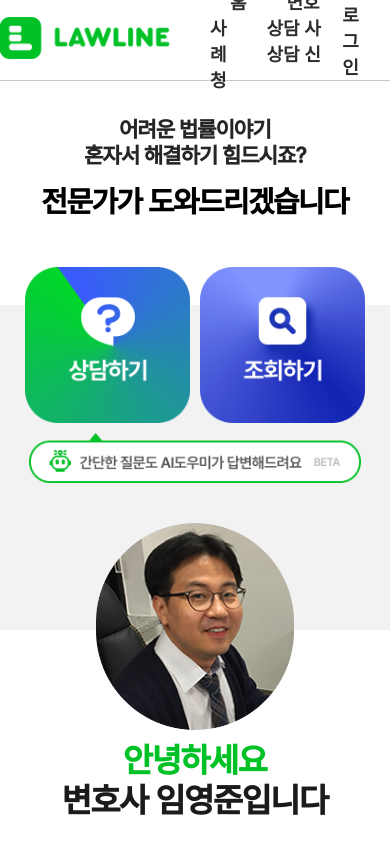
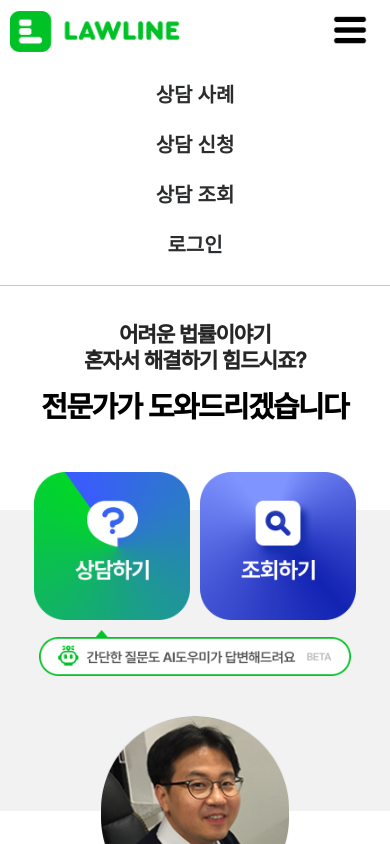
Before and after one commit to LyncareProject/LawLine, a React (Create React App) app in the folder client/: page / in a window 390 px wide. Shown: the top 844 px of the page. Built offline with nearby package versions, Linux system fonts and the light colour scheme.

Commit message:
헤더 모바일

```diff
--- a/client/public/index.html
+++ b/client/public/index.html
@@ -11,7 +11,7 @@
     <meta name="description" content="어려운 법률상담 로라인에서 확실하고 쉽게 설명해 드립니다.">
     <link rel="Lawline_icon" href="%PUBLIC_URL%/Favicon192.png" type="image/png">
 
-        <meta name="keywords"  content="전문변호사, 변호사, 법률상담, 임영준변호사, 임영준, 법무법인정곡, 법무법인 정곡, 상담, 가사, 이혼, 상속, 서울시 양천구 법률고문, 민사, 정곡, 형사, 민사, 여의도정보맨, 권혁중교수, 권혁중,여의도 정보맨 ,ai법률도우미 ,ai , ai법률상담 " />
+        <meta name="keywords"  content="전문변호사,상담사례,상담신청,상담조회, 변호사, 법률상담, 임영준변호사, 임영준, 법무법인정곡, 법무법인 정곡, 상담, 가사, 이혼, 상속, 서울시 양천구 법률고문, 민사, 정곡, 형사, 민사, 여의도정보맨, 권혁중교수, 권혁중,여의도 정보맨 ,ai법률도우미 ,ai , ai법률상담 " />
 
         <meta name="og:site_name" content="로라인 홈페이지" />
         <meta property="og:title" content="로라인 | 어려운 법률이야기 전문가가 도와드리겠습니다" />
--- a/client/src/components/Header/Header.css
+++ b/client/src/components/Header/Header.css
@@ -48,3 +48,51 @@
 .LoginBtn:hover {
   opacity: 0.7;
 }
+
+@media (max-width:650px) {
+  .App .Header {
+    width: 100%;
+    position: relative;
+    top: 0;
+    height: 100%;
+    background-color: #fff;
+  }
+  .HeaderWrap , .HeaderLeft ,.Menu  ,.Menu a , .LoginBtn{
+    display: block;
+    width: 100%;
+    margin: 0 auto;
+    text-align: center;
+    font-size: 20px;
+    line-height: 50px;
+    text-indent: 0;
+    padding: 0;
+  }
+  .HeaderLeft{
+    position: relative;
+    display: block;
+  }
+  .Logo{
+    position: absolute;
+    top: 11px;
+    left: 10px;
+  }
+  .hamburger_icon{
+    position: absolute;
+    right: 10px;
+    width: 60px;
+  }
+  .x_icon{
+    position: absolute;
+    right: 10px;
+    width: 60px;
+    transition: all 0.3s;
+    display: none;
+  }
+  .Menu {
+    display: block;
+    padding-top: 70px;
+  }
+  .LoginBtn{
+    margin-bottom: 15px;
+  }
+}
--- a/client/src/components/Header/Header.jsx
+++ b/client/src/components/Header/Header.jsx
@@ -1,6 +1,8 @@
 import "./Header.css";
 import { Link } from "react-router-dom";
 import Logo from "../../assets/images/Logo.png";
+import hamburger_icon from "../../components/images/hamburger_icon.png";
+import x_icon from "../../components/images/x_icon.png";
 import { useSelector } from "react-redux";
 import { useNavigate } from "react-router-dom";
 import { useDispatch } from "react-redux";
@@ -20,12 +22,16 @@ const Header = () => {
         <div className="HeaderLeft">
           <a href="/">
             <img className="Logo" src={Logo} alt="Logo" />
+            <img className="hamburger_icon" src={hamburger_icon} alt="hamburger_icon" />
+            <img className="x_icon" src={x_icon} alt="x_icon" />
+
           </a>
           <div className="Menu">
-            <Link to="/">홈</Link>
-            <Link to="/lawyers">변호사</Link>
+            {/* <Link to="/">홈</Link> */}
+            {/* <Link to="/lawyers">변호사</Link> */}
             <Link to="/counsel/list">상담 사례</Link>
             <Link to="/counsel">상담 신청</Link>
+            <Link to="/view">상담 조회</Link>
           </div>
         </div>
         {user.isLogined ? (
--- a/client/src/pages/Completed/Completed.css
+++ b/client/src/pages/Completed/Completed.css
@@ -60,7 +60,7 @@ h5{
 
 @media  (min-width: 1200px){
   .Completed{
-    width: 60%;
+    width: 35%;
   }
   .Ball{
     margin-top: 40px;
--- a/client/src/pages/Inquiry/Inquiry.css
+++ b/client/src/pages/Inquiry/Inquiry.css
@@ -80,6 +80,10 @@ letter-spacing: -0.75px;
 
 
 }
+.Inquiry .Phone_number, .Inquiry .Phone_number input{
+  display: block;
+  margin-left: 0;
+}
 .Phone_number p , .Passwor p{
   margin-bottom: 10px;
 }
@@ -153,7 +157,7 @@ hr{
 
 @media  (min-width: 1200px){
   .Inquiry{
-    width: 60%;
+    width: 35%;
   }
     .Ball{
     margin-top: 40px;
--- a/client/src/pages/Main/Main.css
+++ b/client/src/pages/Main/Main.css
@@ -64,7 +64,7 @@ margin-bottom: 110px;
 }
 
 .section_img{
-  width: 90%;
+  width: 85%;
   display: flex;
   justify-content: space-around;
  font-size: 0;
@@ -83,7 +83,7 @@ width: 100%;
 
 /* ai */
 .ai {
-  width: 85%;
+  width: 80%;
   margin: 0 auto;
 
  margin-top: 10px;
--- a/client/src/pages/View/View.css
+++ b/client/src/pages/View/View.css
@@ -65,6 +65,10 @@ font-weight: 400;
 line-height: 20px;
 border: 0;
 }
+.View .Phone_number p ,.View .Phone_number input{
+  display: block;
+  margin-left: 0;
+}
 hr{
   margin-top: 10px;
   border-bottom: 1px solid #E2E4E5;
@@ -116,6 +120,6 @@ hr{
 }
 @media  (min-width: 1400px){
   .View {
-    width: 50%;
+    width: 35%;
   }
 }
--- a/client/src/pages/View_completed/View_completed.css
+++ b/client/src/pages/View_completed/View_completed.css
@@ -26,17 +26,17 @@
 
 
 /* 전화번호 */
-.Phone_number{
+.View_completed .Phone_number{
   display: table;
   width: 100%;
   text-wrap: nowrap;
 }
-.Phone_number p {
+.View_completed .Phone_number p {
   display: table-cell;
   width: 10%;
 
 }
-.Phone_number input{
+.View_completed .Phone_number input{
   display: table-cell;
   font-size: 20px;
   margin-left: 10px;
@@ -114,6 +114,6 @@ margin-top: 25px;
 
 @media  (min-width: 1400px){
   .View_completed{
-    width: 50%;
+    width: 35%;
   }
 }
```
Also changed, not shown: client/src/components/images/hamburger_icon.png (added), client/src/components/images/x_icon.png (added).
